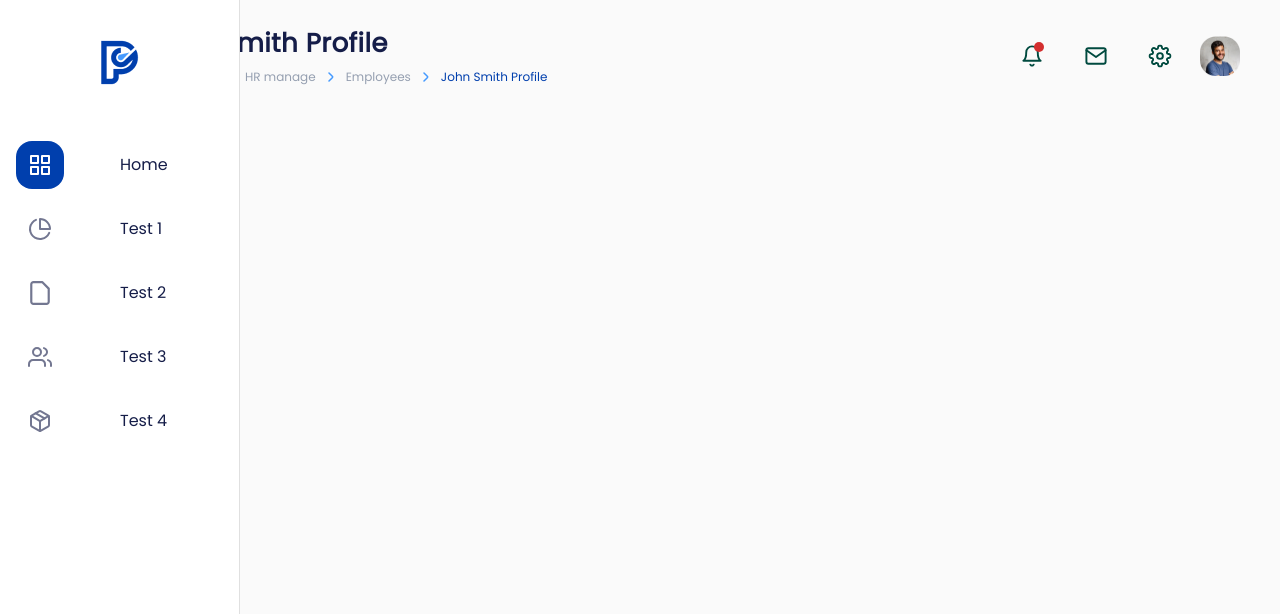
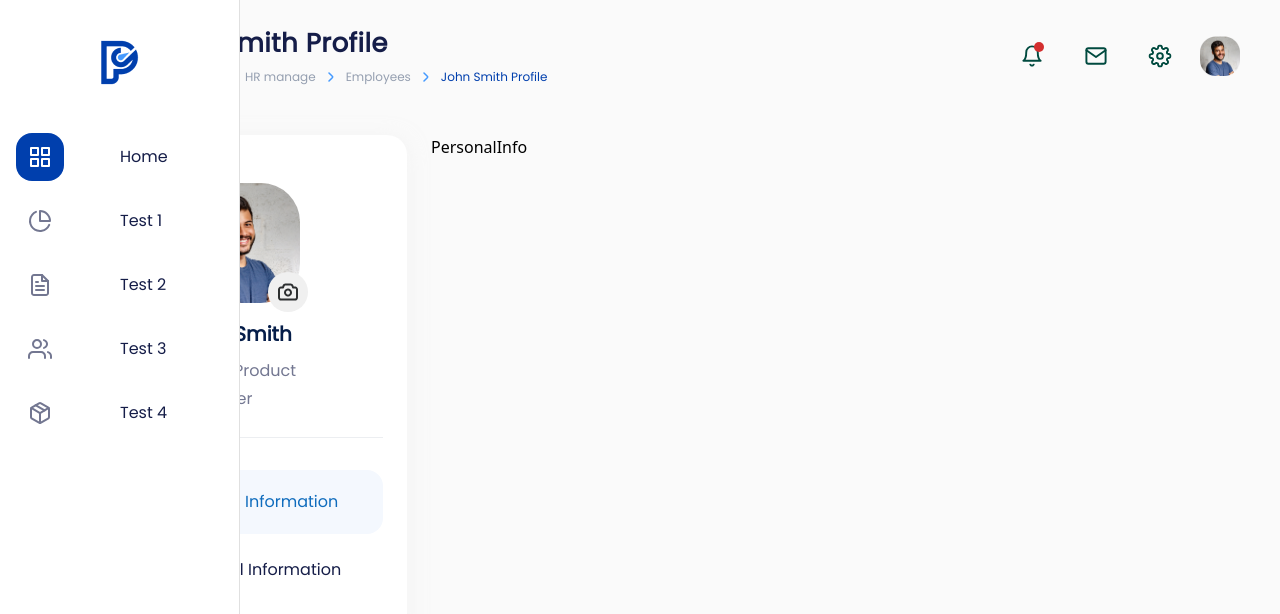
Before and after one commit to dvmhmdsd/hr-manager, a React (Vite) app in the folder front-end/: page / in a window 1280 px wide. Shown: the top 614 px of the page. Built offline with nearby package versions, Linux system fonts and the light colour scheme.

Commit message:
Implement user Card

```diff
--- a/front-end/src/App.tsx
+++ b/front-end/src/App.tsx
@@ -1,10 +1,21 @@
-import { createBrowserRouter, RouterProvider } from "react-router-dom";
+import { createBrowserRouter, Outlet, RouterProvider } from "react-router-dom";
 import PersonalInfo from "./pages/PersonalInfo.page";
+import Layout from "./shared/Layout";
 
 const router = createBrowserRouter([
   {
     path: "/",
-    element: <PersonalInfo />,
+    element: (
+      <Layout>
+        <Outlet />
+      </Layout>
+    ),
+    children: [
+      {
+        path: "/",
+        element: <PersonalInfo />,
+      },
+    ],
   },
 ]);
 
--- a/front-end/src/main.tsx
+++ b/front-end/src/main.tsx
@@ -4,7 +4,6 @@ import App from "./App.tsx";
 import "./index.css";
 import { ThemeProvider } from "@emotion/react";
 import { theme } from "./theme.tsx";
-import Layout from "./shared/Layout.tsx";
 
 const buildProvidersTree = (
   componentsWithProps: [JSX.ElementType, object][]
@@ -32,7 +31,6 @@ const buildProvidersTree = (
 const ProvidersTree = buildProvidersTree([
   [React.StrictMode, {}],
   [ThemeProvider, { theme }],
-  [Layout, {}],
 ]);
 
 ReactDOM.createRoot(document.getElementById("root")!).render(
--- a/front-end/src/pages/PersonalInfo.page.tsx
+++ b/front-end/src/pages/PersonalInfo.page.tsx
@@ -1,4 +1,3 @@
-import React from 'react'
 
 export default function PersonalInfo() {
   return (
--- a/front-end/src/shared/Layout.tsx
+++ b/front-end/src/shared/Layout.tsx
@@ -1,7 +1,21 @@
 import { ReactNode } from "react";
 import Header from "./LayoutComponents/Header";
 import Sidebar from "./LayoutComponents/Sidebar";
-import { Box } from "@mui/material";
+import {
+  Box,
+  Card,
+  Divider,
+  IconButton,
+  List,
+  ListItem,
+  ListItemText,
+  SxProps,
+  Theme,
+  Typography,
+} from "@mui/material";
+import userImage from "../assets/person.jpeg";
+import { CameraIcon } from "./Icons";
+import { useLocation, useNavigate } from "react-router-dom";
 
 export default function Layout({
   children,
@@ -12,9 +26,123 @@ export default function Layout({
     <>
       <Header />
       <Sidebar />
-      <Box component="main" className="ml=[calc(108px)]">
-        {children}
+      <Box
+        component="main"
+        className="ml-[calc(108px)] grid gap-6 px-6 mt-6"
+        sx={{
+          gridTemplateColumns: "1fr 3fr",
+        }}
+      >
+        <UserCard />
+        <Box component="section">{children}</Box>
       </Box>
     </>
   );
 }
+
+const UserCard = () => {
+  const loc = useLocation();
+  const path = loc.pathname;
+  return (
+    <Card component="article">
+      <Box component="header" className="p-6">
+        <Box className="relative rounded-[calc(39px)] w-[calc(120px)] h-[calc(120px)] overflow-hidden">
+          <Box
+            component="img"
+            src={userImage}
+            className="absolute"
+            sx={{
+              top: "-16px", // to position the image inside the container properly, same as object-position: center but object-position doesn't work here
+            }}
+          />
+        </Box>
+        <Box
+          className="absolute w-10 h-10 text-center"
+          sx={{
+            left: "16.75rem",
+            top: "17rem",
+            backgroundColor: "#F0F0F0",
+            borderRadius: "50%",
+          }}
+        >
+          <IconButton sx={{ maxWidth: "100%" }}>
+            <CameraIcon />
+          </IconButton>
+        </Box>
+
+        <Typography
+          variant="h2"
+          sx={{
+            mt: (theme: Theme) => theme.spacing(2),
+            mb: (theme: Theme) => theme.spacing(1),
+          }}
+        >
+          John Smith
+        </Typography>
+
+        <Typography variant="subtitle1">Senior Product Manager</Typography>
+      </Box>
+
+      <Divider sx={{ borderColor: "#ECEEF1" }} />
+
+      <List
+        sx={{
+          py: (theme: Theme) => theme.spacing(2),
+          mt: (theme: Theme) => theme.spacing(2),
+        }}
+      >
+        <UserRoutesListItem
+          route="/"
+          path={path}
+          text="Personal Information"
+          sx={{
+            mb: "4px",
+          }}
+        />
+        <UserRoutesListItem
+          route="/financial"
+          path={path}
+          text="Financial Information"
+        />
+      </List>
+    </Card>
+  );
+};
+
+const UserRoutesListItem = ({
+  route,
+  path,
+  text,
+  sx,
+}: {
+  route: string;
+  path: string;
+  text: string;
+  sx?: SxProps;
+}) => {
+  const navigate = useNavigate();
+  return (
+    <ListItem
+      sx={{
+        p: (theme: Theme) => theme.spacing(2),
+        "&:hover": {
+          cursor: "pointer",
+          backgroundColor: (theme: Theme) =>
+            path === route ? "" : theme.status.active.backgroundColor,
+          color: (theme: Theme) =>
+            path === route ? "" : theme.status.active.color,
+        },
+        backgroundColor: (theme: Theme) =>
+          path === route ? theme.status.active.backgroundColor : "",
+        color: (theme: Theme) =>
+          path === route ? theme.status.active.color : "",
+        fontWeight: path === route ? "500" : "400",
+        borderRadius: "16px",
+        ...sx,
+      }}
+      onClick={() => navigate(route)}
+    >
+      <ListItemText>{text}</ListItemText>
+    </ListItem>
+  );
+};
--- a/front-end/src/shared/LayoutComponents/Sidebar.tsx
+++ b/front-end/src/shared/LayoutComponents/Sidebar.tsx
@@ -85,7 +85,9 @@ export default function Sidebar() {
         <Box component="img" src={Logo} />
       </Box>
 
-      <List>
+      <List sx={{
+        p: '0'
+      }}>
         {barItems.map((item, index) => {
           const isActive = activeItem === index;
           const itemIcon = getBarItem(index, isActive ? "#fff" : "#737791");
--- a/front-end/src/theme.tsx
+++ b/front-end/src/theme.tsx
@@ -79,8 +79,9 @@ export const theme = createTheme({
     MuiCard: {
       styleOverrides: {
         root: ({ ownerState: { datatype }, theme }) => ({
-          padding: datatype === "main" ? theme.spacing(5) : theme.spacing(3),
-          borderRadius: datatype === "main" ? "20px" : theme.spacing(3),
+          padding: datatype === "side" ? theme.spacing(5) : theme.spacing(3),
+          borderRadius: datatype === "side" ? theme.spacing(3) : "20px",
+          boxShadow: "0px 4px 20px 0px #EEEEEE80",
         }),
       },
     },
```
Also changed, not shown: front-end/src/shared/Icons.tsx (+36 -14 lines), front-end/src/assets/person.png (added).
